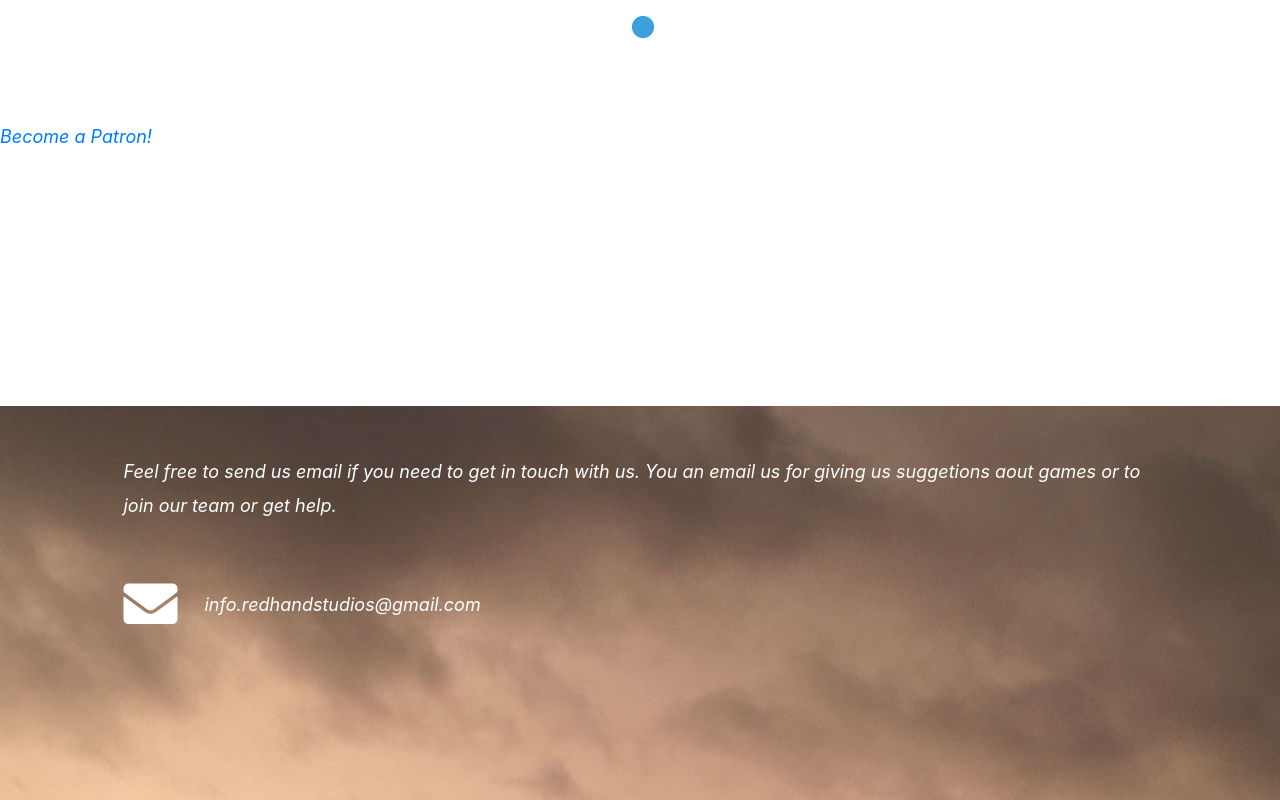
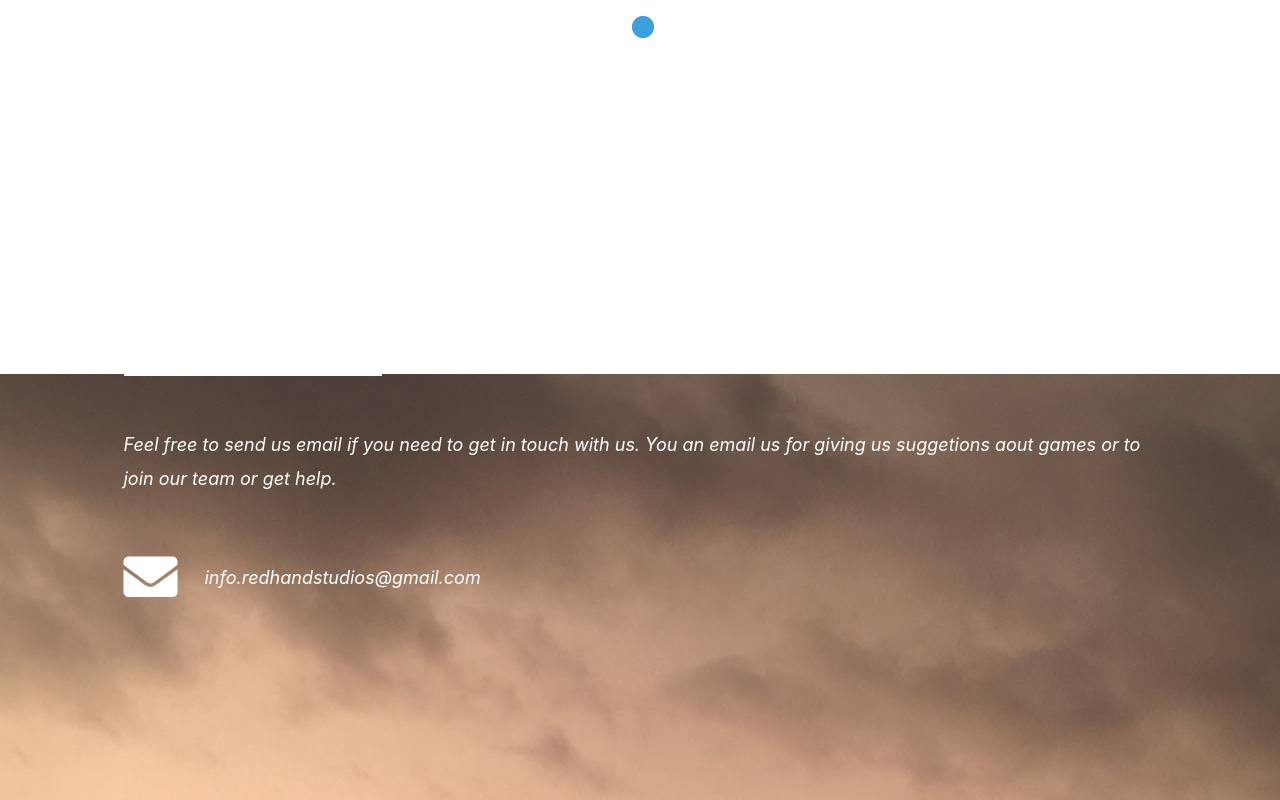
Before and after one commit to RedhandStudios/redhandstudios.github.io, a plain HTML site: page index.html in a window 1280 px wide. Shown: the part 2060-2860 px from the top of the page. Drawn offline with Linux system fonts and the light colour scheme.

Commit message:
Update index.html

```diff
--- a/index.html
+++ b/index.html
@@ -167,7 +167,7 @@
             </div>
           </div>
       </div>
-	      <a href="https://www.patreon.com/bePatron?u=44522854" data-patreon-widget-type="become-patron-button">Become a Patron!</a><script async src="https://c6.patreon.com/becomePatronButton.bundle.js"></script>
+
     </section>
 
     <!-- Contact -->
```
